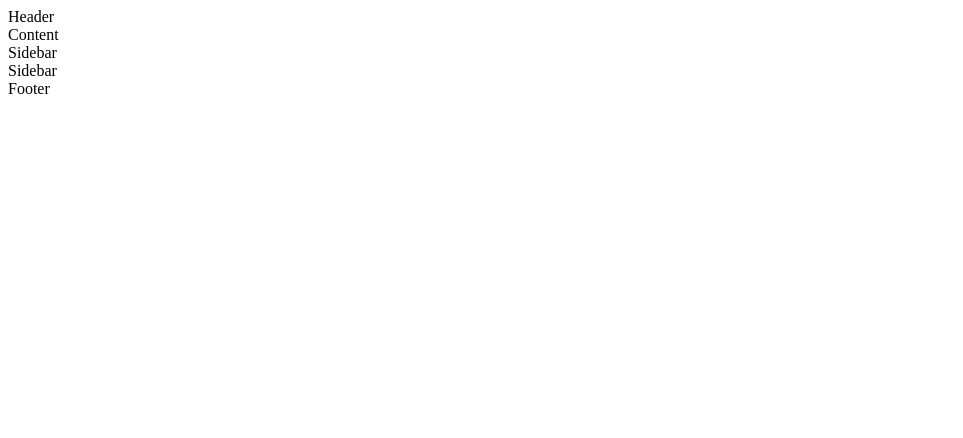
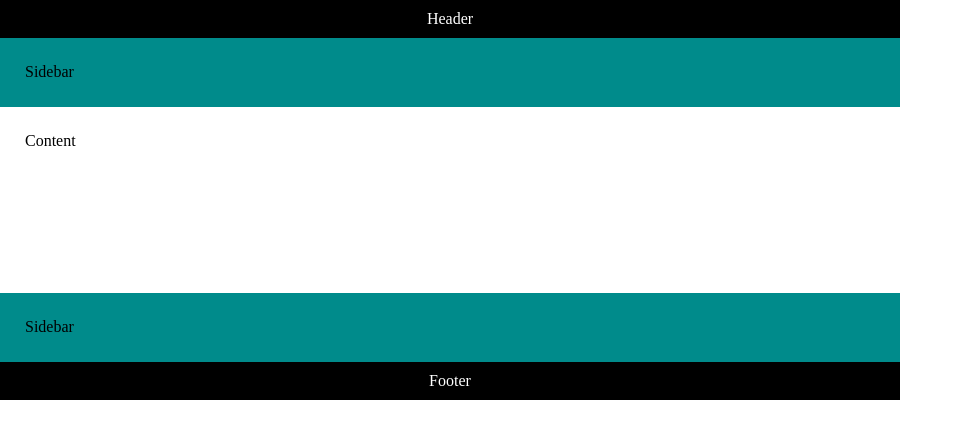
Before and after one commit to ikwuka/grid-layout, a plain HTML site: page index.html in a window 1280 px wide. Shown: the whole page, without its empty margins (0-963 px from the left). Drawn offline with Linux system fonts and the light colour scheme.

Commit message:
Begin styling the page

```diff
--- /dev/null
+++ b/css/styles.css
@@ -0,0 +1,53 @@
+/* Add code for container class below */
+.container {
+  display: grid;
+  max-width: 900px;
+  min-height: 50vh;
+  grid-template-columns: 100%;
+  grid-template-rows: auto auto 1fr auto auto;
+  grid-template-areas: "header" "left" "main" "right" "footer";
+}
+
+/* Add media rules for container class below */
+@media (min-width: 440px) {
+  .container {
+  /* Add rules here */
+  }
+}
+
+
+/* Properties for other selectors */
+.header {
+  grid-area: header;
+  padding: 10px;
+  background-color:black;
+  color: #fff;
+  text-align: center;
+}
+
+.main {
+  grid-area: main;
+  padding: 25px;
+}
+
+.left {
+  grid-area: left;
+  background-color: peachpuff;
+}
+
+.right {
+  grid-area: right;
+}
+
+.footer {
+  grid-area: footer;
+  padding: 10px;
+  background-color:black;
+  color: #fff;
+  text-align: center;
+}
+
+.sidebar {
+  padding: 25px;
+  background-color:darkcyan;
+}
--- a/index.html
+++ b/index.html
@@ -38,6 +38,10 @@
 
     <!-- Favicon -->
     <link rel="icon" href="./images/front-end_icon.jpg">
+
+    <!-- Custom CSS and normalize.css -->
+    <link rel="stylesheet" href="./css/styles.css">
+    <link rel="stylesheet" href="./css/normalize.css">
   </head>
 
   <body>
```
